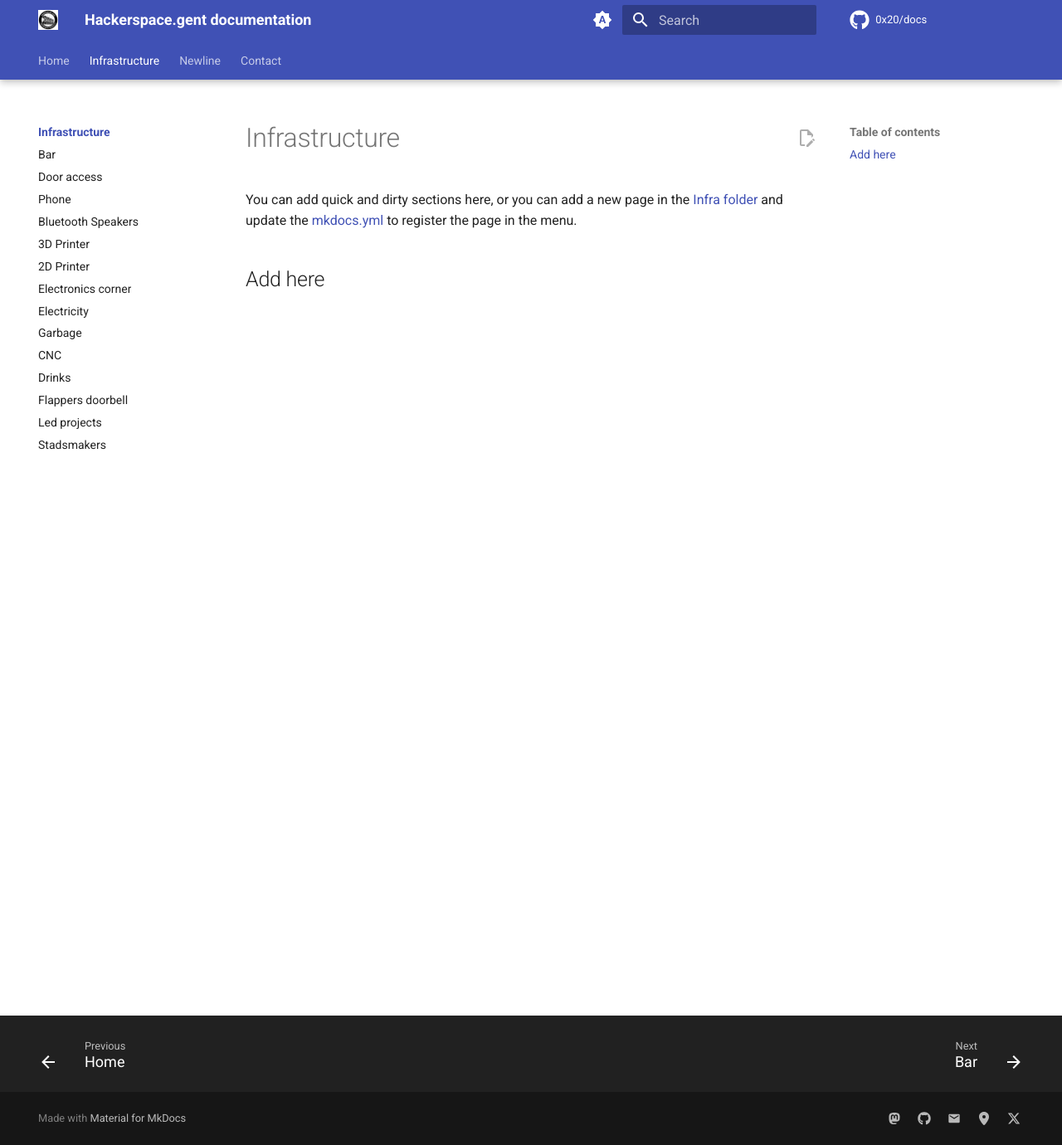
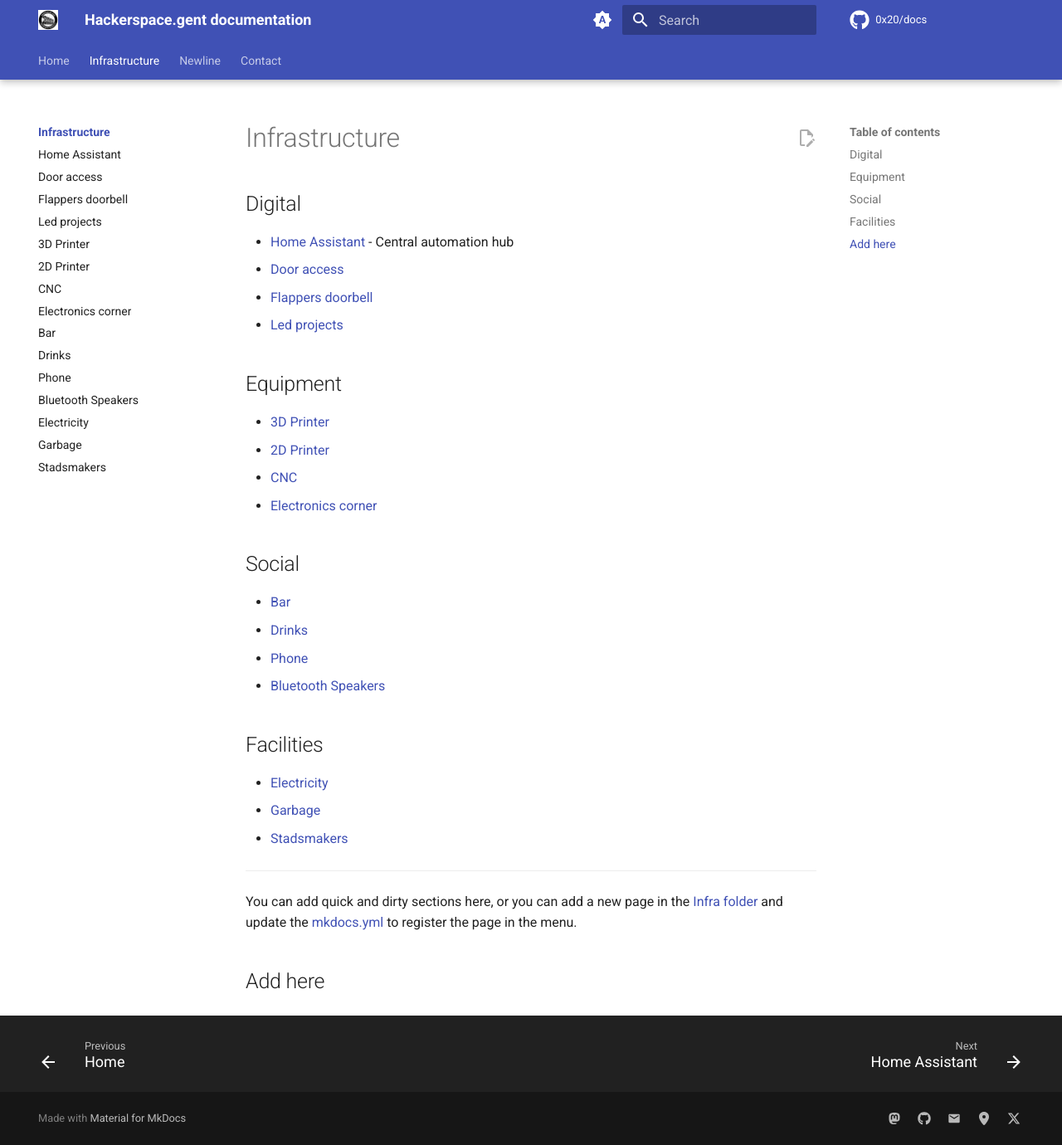
Before and after one commit to 0x20/docs, an MkDocs documentation site: the page built from docs/infra/index.md, in a window 1280 px wide and 1380 px high. Shown: the whole window at 83% size. Built offline with MkDocs 1.6.1 and Material for MkDocs 9.7.7, drawn with Linux system fonts in a browser that asks for light colours; comment, search, counter and statistics services are not loaded.

Commit message:
Add Home Assistant docs and reorganize infrastructure nav
- Add Home Assistant page documenting integrations (WLED, sensors, etc.)
- Reorganize infrastructure nav into categories: Digital, Equipment, Social, Facilities
- Add category overview to infrastructure index page

Co-Authored-By: Claude Opus 4.5 <noreply@anthropic.com>

```diff
--- a/docs/infra/index.md
+++ b/docs/infra/index.md
@@ -1,4 +1,33 @@
 # Infrastructure
+
+## Digital
+
+- [Home Assistant](home_assistant.md) - Central automation hub
+- [Door access](door_access.md)
+- [Flappers doorbell](flappers_doorbell.md)
+- [Led projects](led_projects.md)
+
+## Equipment
+
+- [3D Printer](printer3d.md)
+- [2D Printer](printer2d.md)
+- [CNC](cnc.md)
+- [Electronics corner](electronics.md)
+
+## Social
+
+- [Bar](bar.md)
+- [Drinks](drinks.md)
+- [Phone](phone.md)
+- [Bluetooth Speakers](bluetooth_speakers.md)
+
+## Facilities
+
+- [Electricity](electricity.md)
+- [Garbage](garbage.md)
+- [Stadsmakers](stadsmakers.md)
+
+---
 
 You can add quick and dirty sections here, or you can add a new page in the [Infra folder](https://github.com/0x20/docs/tree/main/docs/infra) and update the [mkdocs.yml](https://github.com/0x20/docs/blob/main/mkdocs.yml) to register the page in the menu.
 
--- a/mkdocs.yml
+++ b/mkdocs.yml
@@ -9,19 +9,24 @@ nav:
 - Home: index.md
 - Infrastructure:
   - infra/index.md
+  # Digital
+  - Home Assistant: infra/home_assistant.md
+  - Door access: infra/door_access.md
+  - Flappers doorbell: infra/flappers_doorbell.md
+  - Led projects: infra/led_projects.md
+  # Equipment
+  - 3D Printer: infra/printer3d.md
+  - 2D Printer: infra/printer2d.md
+  - CNC: infra/cnc.md
+  - Electronics corner: infra/electronics.md
+  # Social
   - Bar: infra/bar.md
-  - Door access: infra/door_access.md
+  - Drinks: infra/drinks.md
   - Phone: infra/phone.md
   - Bluetooth Speakers: infra/bluetooth_speakers.md
-  - 3D Printer: infra/printer3d.md
-  - 2D Printer: infra/printer2d.md
-  - Electronics corner: infra/electronics.md
+  # Facilities
   - Electricity: infra/electricity.md
   - Garbage: infra/garbage.md
-  - CNC: infra/cnc.md
-  - Drinks: infra/drinks.md
-  - Flappers doorbell: infra/flappers_doorbell.md
-  - Led projects: infra/led_projects.md
   - Stadsmakers: infra/stadsmakers.md
 - Newline: newline.md
 - Contact: comms.md
```
Also changed, not shown: CLAUDE.md (added, +39 -0 lines), docs/infra/home_assistant.md (added, +43 -0 lines).
